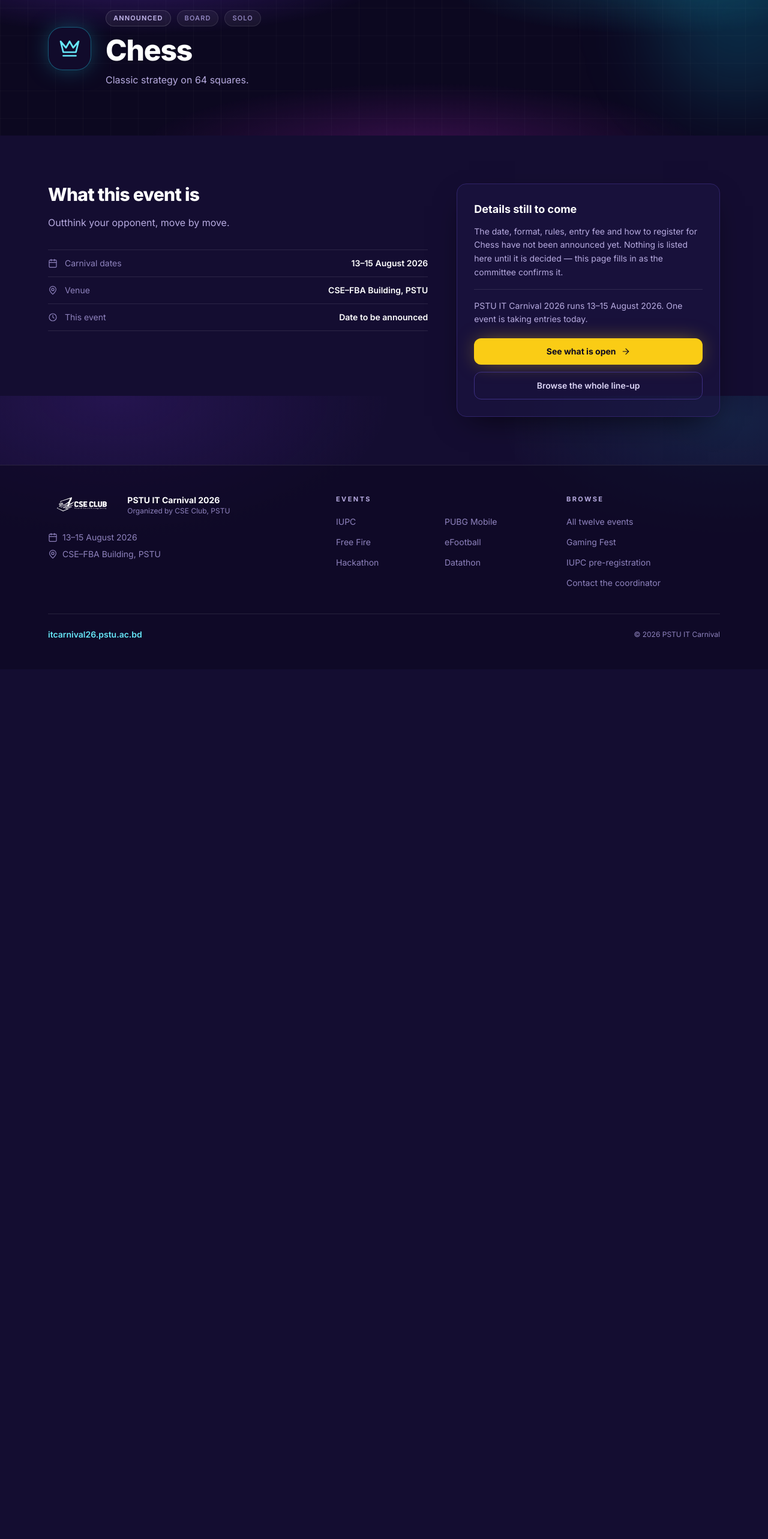
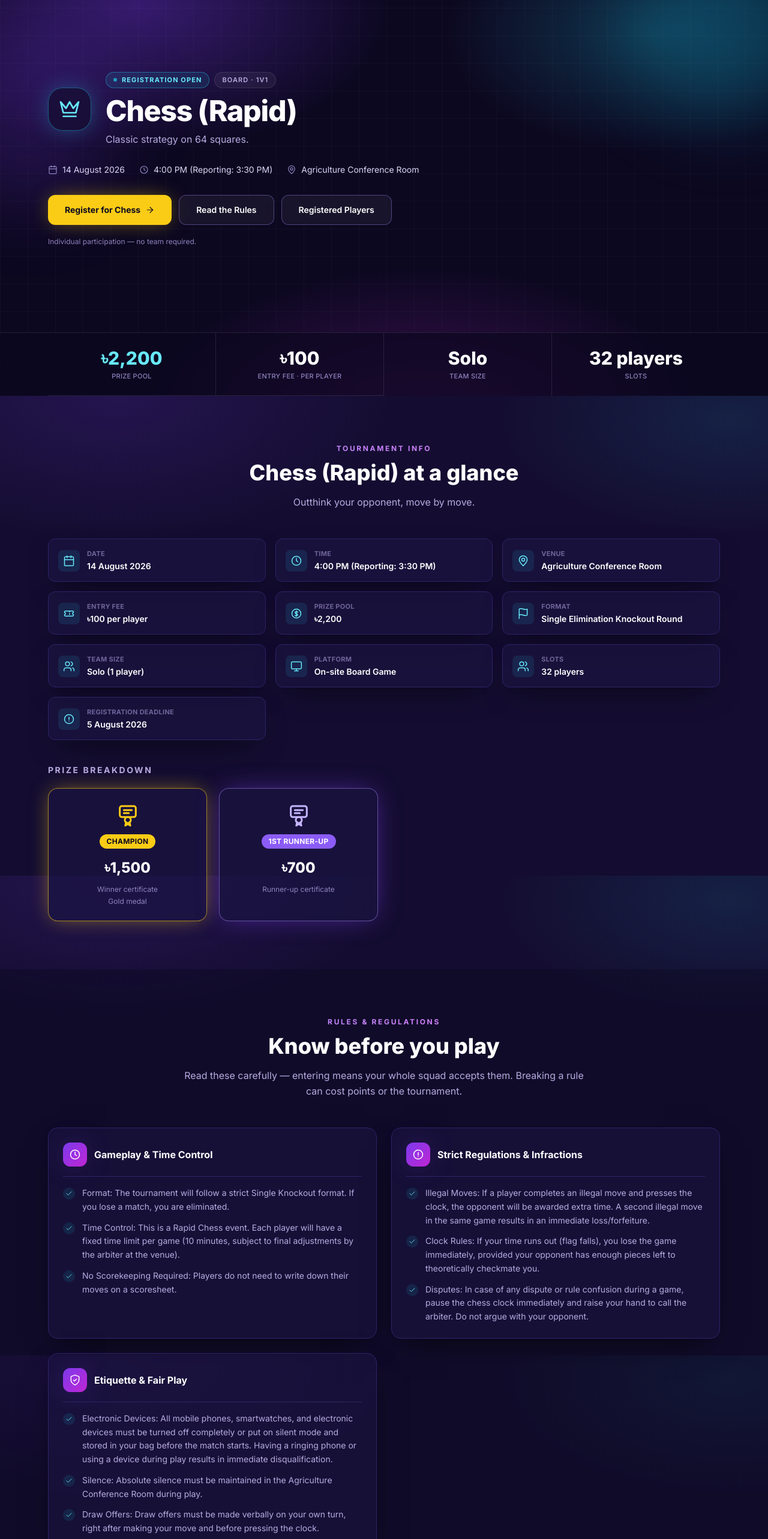
Before and after one commit to SharafatKarim/PSTU-IT-Carnival, a Next.js app: page /events/gaming/chess in a window 1280 px wide. Shown: the part 140-2706 px from the top of the page at 60% size. Before the commit the page ends 1256 px from the top, so only its background shows below. Built offline with nearby package versions, Linux system fonts and the light colour scheme.

Commit message:
feat: chess info

```diff
--- a/src/data/gaming.js
+++ b/src/data/gaming.js
@@ -813,17 +813,117 @@
      ------------------------------------------------------------------------- */
   {
     slug: 'chess',
-    name: 'Chess',
+    name: 'Chess (Rapid)',
     shortName: 'Chess',
     family: 'board',
     icon: 'crown',
     accent: 'aqua',
-    scope: 'Board',
+    scope: 'Board · 1v1',
     mode: 'Solo',
     tagline: 'Classic strategy on 64 squares.',
     blurb: 'Outthink your opponent, move by move.',
-    stage: 'announced',
-    registrationOpen: false,
+    heroNote: 'Individual participation — no team required.',
+
+    tournament: {
+      date: '14 August 2026',
+      time: '4:00 PM (Reporting: 3:30 PM)',
+      venue: 'Agriculture Conference Room',
+      entryFee: '৳100 per player',
+      entryShort: '৳100',
+      entryScope: 'per player',
+      feePerPlayer: 100,
+      prizePool: '৳2,200',
+      format: 'Single Elimination Knockout Round',
+      teamSize: 'Solo (1 player)',
+      teamSizeShort: 'Solo',
+      slots: '32 players',
+      platform: 'On-site Board Game',
+      deadline: '5 August 2026',
+    },
+
+    prizes: [
+      { place: 'Champion', rank: 1, amount: '৳1,500', perks: ['Winner certificate', 'Gold medal'] },
+      { place: '1st Runner-Up', rank: 2, amount: '৳700', perks: ['Runner-up certificate'] },
+    ],
+
+    rules: [
+      {
+        title: 'Gameplay & Time Control',
+        icon: 'clock',
+        items: [
+          'Format: The tournament will follow a strict Single Knockout format. If you lose a match, you are eliminated.',
+          'Time Control: This is a Rapid Chess event. Each player will have a fixed time limit per game (10 minutes, subject to final adjustments by the arbiter at the venue).',
+          'No Scorekeeping Required: Players do not need to write down their moves on a scoresheet.',
+        ],
+      },
+      {
+        title: 'Strict Regulations & Infractions',
+        icon: 'alert',
+        items: [
+          'Illegal Moves: If a player completes an illegal move and presses the clock, the opponent will be awarded extra time. A second illegal move in the same game results in an immediate loss/forfeiture.',
+          'Clock Rules: If your time runs out (flag falls), you lose the game immediately, provided your opponent has enough pieces left to theoretically checkmate you.',
+          'Disputes: In case of any dispute or rule confusion during a game, pause the chess clock immediately and raise your hand to call the arbiter. Do not argue with your opponent.',
+        ],
+      },
+      {
+        title: 'Etiquette & Fair Play',
+        icon: 'shield',
+        items: [
+          'Electronic Devices: All mobile phones, smartwatches, and electronic devices must be turned off completely or put on silent mode and stored in your bag before the match starts. Having a ringing phone or using a device during play results in immediate disqualification.',
+          'Silence: Absolute silence must be maintained in the Agriculture Conference Room during play.',
+          'Draw Offers: Draw offers must be made verbally on your own turn, right after making your move and before pressing the clock.',
+        ],
+      },
+    ],
+
+    stage: 'open',
+    registrationOpen: true,
+    registration: {
+      kind: 'solo',
+      entryType: 'solo',
+      idPrefix: 'PSTU-CHS-2026',
+      prep: [
+        'A valid student ID for eligibility checks',
+        '৳100 sent via bKash or Nagad, and the transaction ID it gives you',
+      ],
+      sections: [
+        {
+          key: 'player',
+          title: 'Player Information',
+          subtitle: 'This is how your name appears on the bracket and on your certificate.',
+          fields: contactFields({
+            idLabel: 'Student ID',
+            idPlaceholder: 'e.g. 2102021',
+            idRules: { maxLength: { value: 20, message: 'Student ID cannot exceed 20 characters' } },
+          }),
+        },
+        paymentSection,
+        agreementSection,
+      ],
+    },
+
+    faqs: [
+      {
+        q: 'Do I need to bring my own chess board?',
+        a: 'No. Boards, pieces, and clocks will be provided at the Agriculture Conference Room by the organizing committee.',
+      },
+      {
+        q: 'What is the time control for each game?',
+        a: 'It is a Rapid Chess event. Each player has a fixed 10-minute time control per game.',
+      },
+      {
+        q: 'Is there a limit on participation slots?',
+        a: 'Yes, the tournament is capped at a maximum of 32 players on a first-come, first-served basis.',
+      },
+    ],
+    coordinators: [
+      {
+        name: 'Sadman Hafiz Shuvo',
+        role: 'IUPC Coordinator · CSE Club, PSTU',
+        phone: '01521721630',
+        email: 'ug2102021@cse.pstu.ac.bd',
+      }
+    ],
   },
   {
     slug: 'ludo',
```
